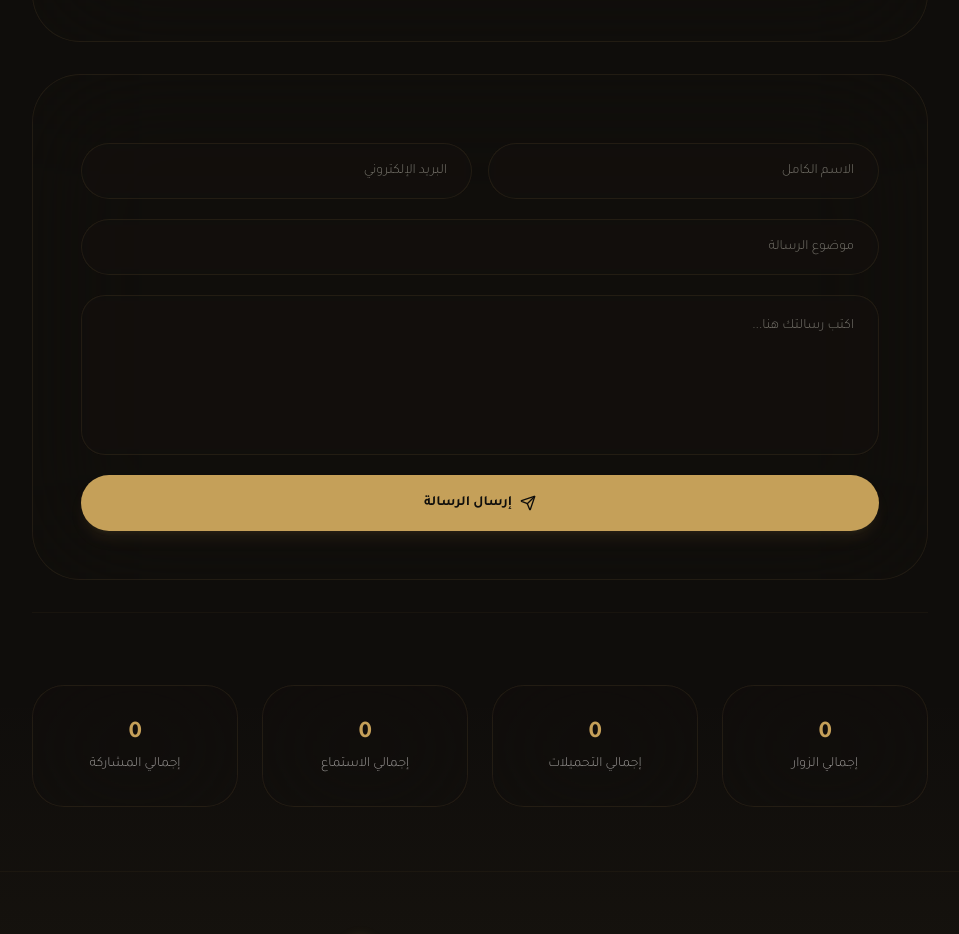
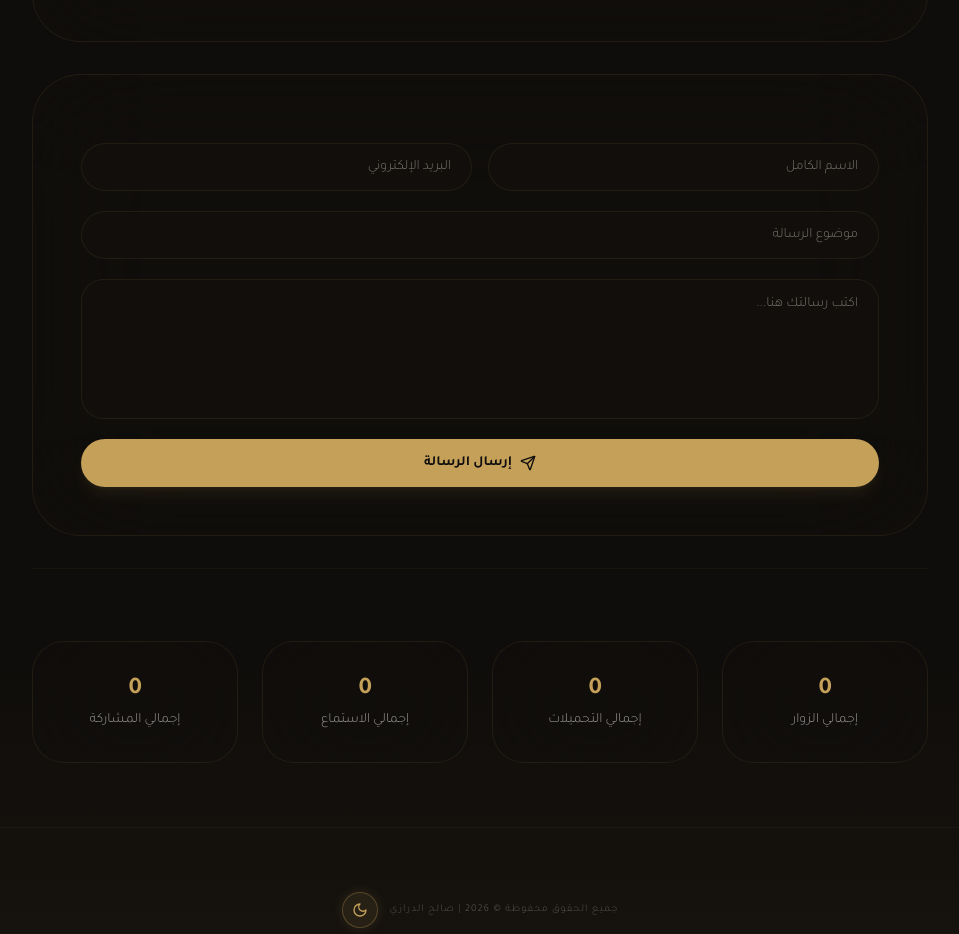
Before and after one commit to salehaldurazi/salehaldurazisoon, a Next.js app: page / in a window 1280 px wide. Shown: the part 4124-5058 px from the top of the page, without its empty margins (160-1119 px from the left). Built offline with nearby package versions, Linux system fonts and the light colour scheme; no server answers; the database is empty.

Commit message:
Update album layout and player animations

```diff
--- a/src/components/sections/Contact.tsx
+++ b/src/components/sections/Contact.tsx
@@ -148,7 +148,7 @@ export function Contact() {
                   value={name}
                   onChange={(e) => setName(e.target.value)}
                   disabled={loading}
-                  className="h-12 md:h-14 px-6 rounded-full bg-card/40 border border-primary/10 focus:border-primary/40 focus-visible:ring-2 focus-visible:ring-primary/20 placeholder:text-muted-foreground/60 placeholder:font-light text-base md:text-sm font-light text-foreground transition-all backdrop-blur-sm text-right outline-none"
+                  className="h-11 md:h-12 px-5 rounded-full bg-card/40 border border-primary/10 focus:border-primary/40 focus-visible:ring-2 focus-visible:ring-primary/20 placeholder:text-muted-foreground/60 placeholder:font-light text-xs md:text-sm font-light text-foreground transition-all backdrop-blur-sm text-right outline-none"
                   dir="rtl"
                 />
                 <Input
@@ -157,7 +157,7 @@ export function Contact() {
                   value={email}
                   onChange={(e) => setEmail(e.target.value)}
                   disabled={loading}
-                  className="h-12 md:h-14 px-6 rounded-full bg-card/40 border border-primary/10 focus:border-primary/40 focus-visible:ring-2 focus-visible:ring-primary/20 placeholder:text-muted-foreground/60 placeholder:font-light text-base md:text-sm font-light text-foreground transition-all backdrop-blur-sm text-right outline-none"
+                  className="h-11 md:h-12 px-5 rounded-full bg-card/40 border border-primary/10 focus:border-primary/40 focus-visible:ring-2 focus-visible:ring-primary/20 placeholder:text-muted-foreground/60 placeholder:font-light text-xs md:text-sm font-light text-foreground transition-all backdrop-blur-sm text-right outline-none"
                   dir="rtl"
                 />
               </div>
@@ -167,7 +167,7 @@ export function Contact() {
                 value={subject}
                 onChange={(e) => setSubject(e.target.value)}
                 disabled={loading}
-                className="h-12 md:h-14 px-6 rounded-full bg-card/40 border border-primary/10 focus:border-primary/40 focus-visible:ring-2 focus-visible:ring-primary/20 placeholder:text-muted-foreground/60 placeholder:font-light text-base md:text-sm font-light text-foreground transition-all backdrop-blur-sm text-right outline-none"
+                className="h-11 md:h-12 px-5 rounded-full bg-card/40 border border-primary/10 focus:border-primary/40 focus-visible:ring-2 focus-visible:ring-primary/20 placeholder:text-muted-foreground/60 placeholder:font-light text-xs md:text-sm font-light text-foreground transition-all backdrop-blur-sm text-right outline-none"
                 dir="rtl"
               />
 
@@ -176,14 +176,14 @@ export function Contact() {
                 value={message}
                 onChange={(e) => setMessage(e.target.value)}
                 disabled={loading}
-                className="min-h-[140px] md:min-h-[160px] px-6 py-4 md:py-5 rounded-[28px] md:rounded-3xl bg-card/40 border border-primary/10 focus:border-primary/40 focus-visible:ring-2 focus-visible:ring-primary/20 placeholder:text-muted-foreground/60 placeholder:font-light text-base md:text-sm font-light text-foreground transition-all backdrop-blur-sm text-right resize-none outline-none"
+                className="min-h-[120px] md:min-h-[140px] px-5 py-3.5 rounded-[22px] bg-card/40 border border-primary/10 focus:border-primary/40 focus-visible:ring-2 focus-visible:ring-primary/20 placeholder:text-muted-foreground/60 placeholder:font-light text-xs md:text-sm font-light text-foreground transition-all backdrop-blur-sm text-right resize-none outline-none"
                 dir="rtl"
               />
 
               <Button
                 type="submit"
                 disabled={loading}
-                className="w-full bg-primary text-primary-foreground hover:bg-primary/90 hover:opacity-90 hover:scale-[1.01] active:scale-[0.99] h-12 md:h-14 rounded-full font-bold transition-all duration-300 text-xs md:text-sm mt-2 flex items-center justify-center gap-2 group/submit shadow-lg shadow-primary/10 cursor-pointer"
+                className="w-full bg-primary text-primary-foreground hover:bg-primary/90 hover:opacity-90 hover:scale-[1.01] active:scale-[0.99] h-11 md:h-12 rounded-full font-bold transition-all duration-300 text-xs md:text-sm mt-2 flex items-center justify-center gap-2 group/submit shadow-lg shadow-primary/10 cursor-pointer"
               >
                 {loading ? (
                   <>
@@ -192,7 +192,7 @@ export function Contact() {
                   </>
                 ) : (
                   <>
-                    <Send className="w-4 h-4 group-hover/submit:-translate-x-1 transition-transform duration-300" />
+                    <Send className="w-3.5 h-3.5 md:w-4 md:h-4 group-hover/submit:-translate-x-1 transition-transform duration-300" />
                     <span>إرسال الرسالة</span>
                   </>
                 )}
```
